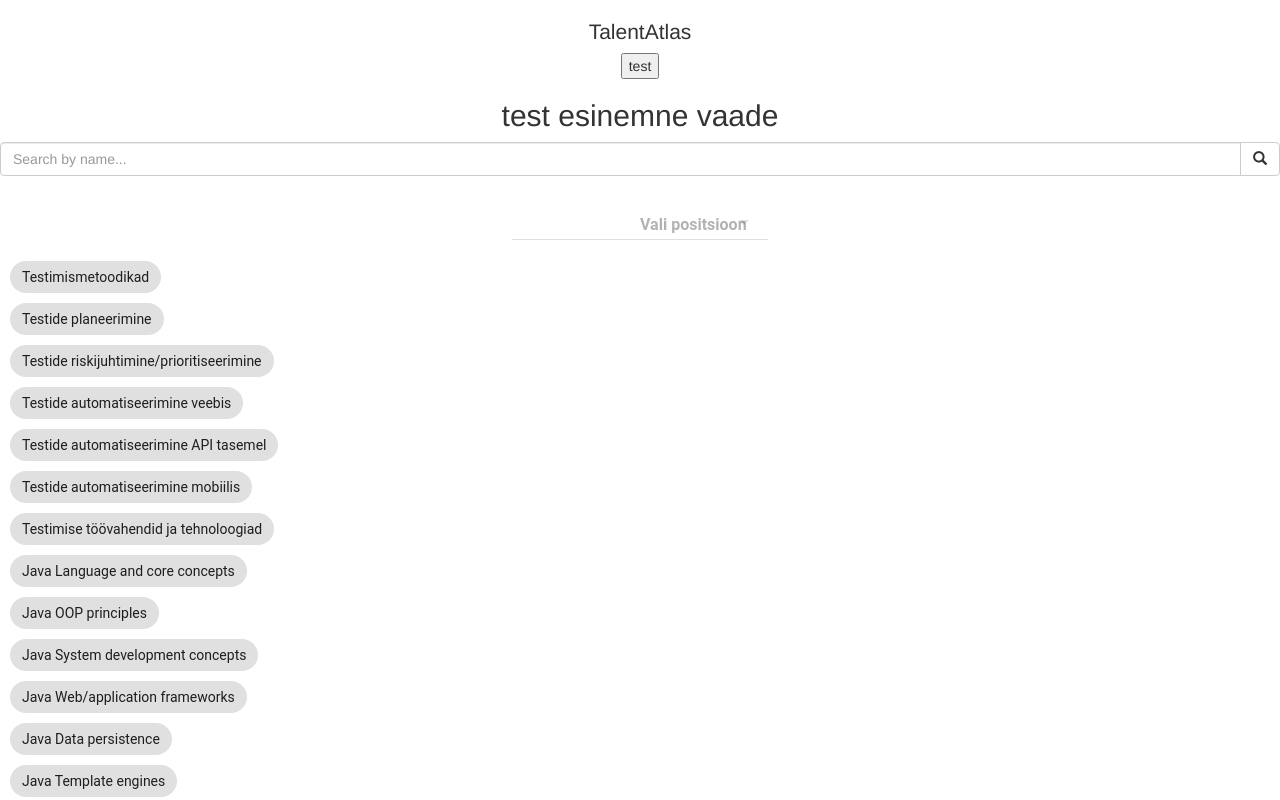
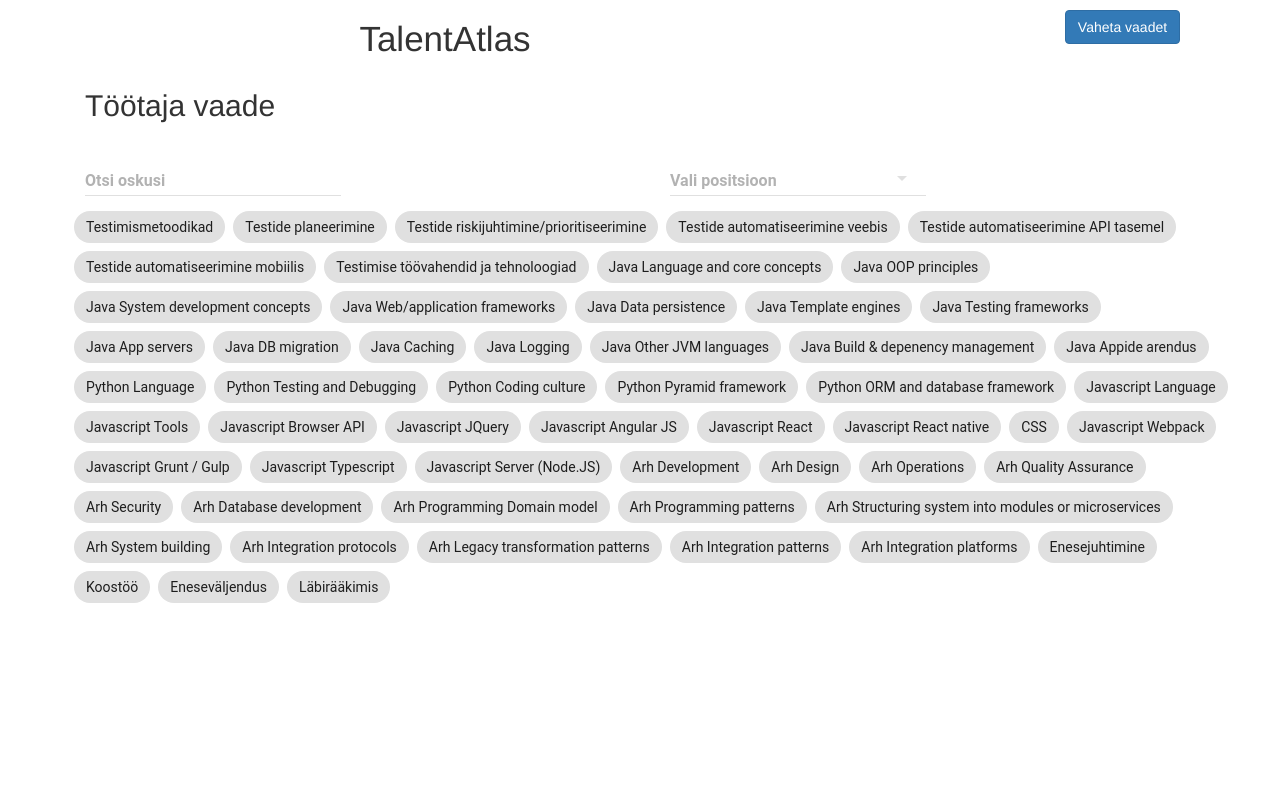
Before and after one commit to germohn/talentAtlas, a React (Create React App) app: page / in a window 1280 px wide. Shown: the top 800 px of the page. Built offline with nearby package versions, Linux system fonts and the light colour scheme; what base-64 would draw is missing.

Commit message:
skills chips and some header design

```diff
--- a/src/App.css
+++ b/src/App.css
@@ -12,7 +12,7 @@
 }
 
 .App-title {
-  font-size: 1.5em;
+  font-size: 2.5em;
 }
 
 .App-intro {
@@ -33,3 +33,10 @@
   margin: 0.15em;
   cursor: pointer;
 }
+.logIn {
+  position: relative;
+  margin-top: 10px;
+  right: 5px;
+
+
+}
--- a/src/App.js
+++ b/src/App.js
@@ -29,7 +29,7 @@
 
   renderInitialView() {
     return (
-      <WorkerView skills={skillMockData.data[0][0]} positions = {positionMockData.data}/>
+      <WorkerView skills={skillMockData.data[0][0]} positions={positionMockData.data}/>
 
     )
   }
@@ -44,16 +44,26 @@
   render() {
     return (
       <MuiThemeProvider>
-        <div className="App">
-          <header className="App-header">
+        <div className="container">
+          <div className="App row">
+            <header className="App-header">
 
-            <h1 className="App-title">TalentAtlas</h1>
-            <button onClick={this.hanndleMyViewCLick}> test</button>
-            {this.state.view  ? this.renderInitialView() : this.renderMyView()}
+              <div className="col-sm-8">
+                <h1 className="App-title ">TalentAtlas</h1>
+              </div>
+              <div className="col-sm-offset-2 col-sm-2 ">
+                <button className="btn btn-primary logIn" onClick={this.hanndleMyViewCLick}> Vaheta vaadet</button>
 
-          </header>
 
+              </div>
+
+
+            </header>
+
+          </div>
+          {this.state.view ? this.renderInitialView() : this.renderMyView()}
         </div>
+
       </MuiThemeProvider>
     );
   }
--- a/src/workerView/WorkerView.js
+++ b/src/workerView/WorkerView.js
@@ -2,6 +2,7 @@
 import SelectField from 'material-ui/SelectField';
 import MenuItem from 'material-ui/MenuItem';
 import Chip from 'material-ui/Chip';
+import TextField from 'material-ui/TextField';
 
 class WorkerView extends React.Component {
   constructor(props) {
@@ -10,15 +11,6 @@
       search: '',
       value: null,
       selectedSKills: []
-    };
-    this.styles = {
-      chip: {
-        margin: 4,
-      },
-      wrapper: {
-        display: 'flex',
-        flexWrap: 'wrap',
-      },
     };
   }
 
@@ -41,7 +33,12 @@
   }
 
   getSortedAndFilteredData() {
+    if (this.state.value){
 
+      return (this.state.value[1].filter((data) => {
+        return data.toLowerCase().includes(this.state.search.toLowerCase());
+      }));
+    }
     return (this.props.skills.filter((data) => {
       return data.toLowerCase().includes(this.state.search.toLowerCase());
     }));
@@ -50,33 +47,39 @@
 
   render() {
     console.log(this.props)
+    console.log(22, this.state.value)
+
     return (
-      <div>
-        <h2>test esinemne vaade</h2>
-        <div className="input-group" style={{lenght: '100px'}}>
-          <input type="text" className="form-control" placeholder="Search by name..." value={this.state.search}
-                 onChange={(event) => this.updateSearch(event)}/>
-          <span className="input-group-btn">
-                <button className="btn btn-default" type="button">
-                  <i className="glyphicon glyphicon-search"></i>
-                </button>
-              </span>
+      <div className="container">
+        <h2>Töötaja vaade</h2>
+        <div className="row">
+          <div className="col-sm-6 ">
+            <TextField
+              id="text-field-controlled"
+              floatingLabelText="Otsi oskusi"
+              value={this.state.search}
+              onChange={(event) => this.updateSearch(event)}
+            />
           </div>
-        <SelectField onChange={this.handleChange} floatingLabelText="Vali positsioon">
+          <div className="col-sm-4">
+            <SelectField onChange={this.handleChange} value={this.state.value? this.state.value: null} floatingLabelText={"Vali positsioon"}>
+              {this.state.value ? <MenuItem value={null} primaryText="Kõik positsioonid" /> : null}
               {this.props.positions.map((position, i) => {
                   return (<MenuItem key={i} value={position} primaryText={position[0]}/>)
                 }
               )}
             </SelectField>
+          </div>
+        </div>
+
+        <div className="row">
           <div>
-          <div className={{display: 'flex', flexWrap: 'wrap'}}>
             {this.getSortedAndFilteredData().map((skill, i) => {
               console.log(skill)
               return (
                 <Chip
                   key={i}
-                  // onRequestDelete={() => this.handleRequestDelete(data.key)}
-                  style={{margin: "10px"}}
+                  style={{display: "inline-block", margin: "4px"}}
                 >
                   {skill}
                 </Chip> )
```
Lines whose indentation alone changed are shown as unchanged.
